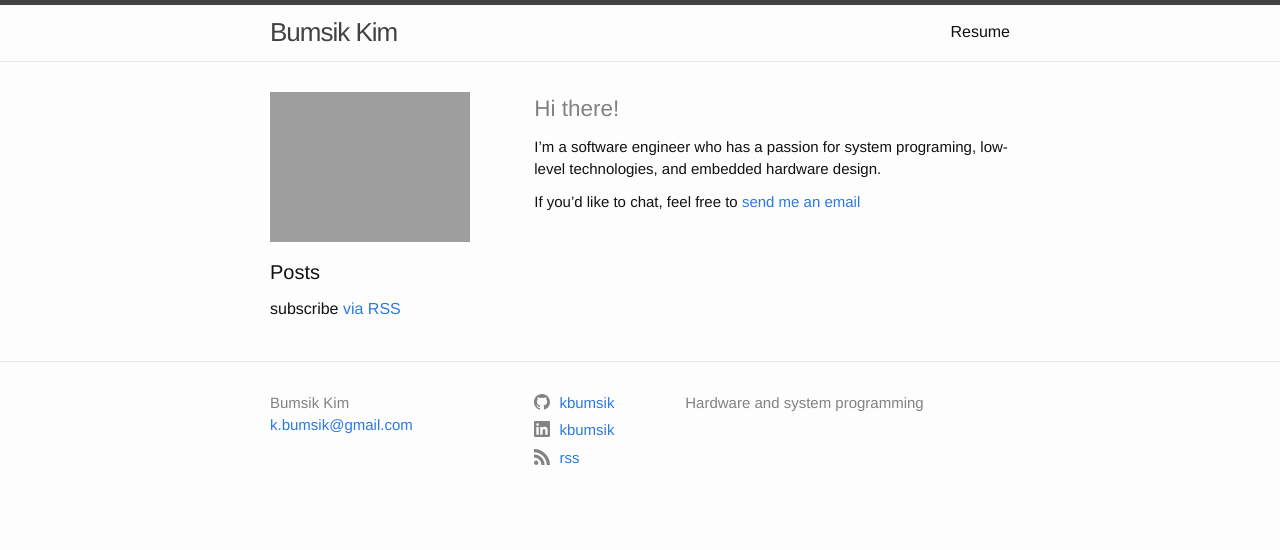
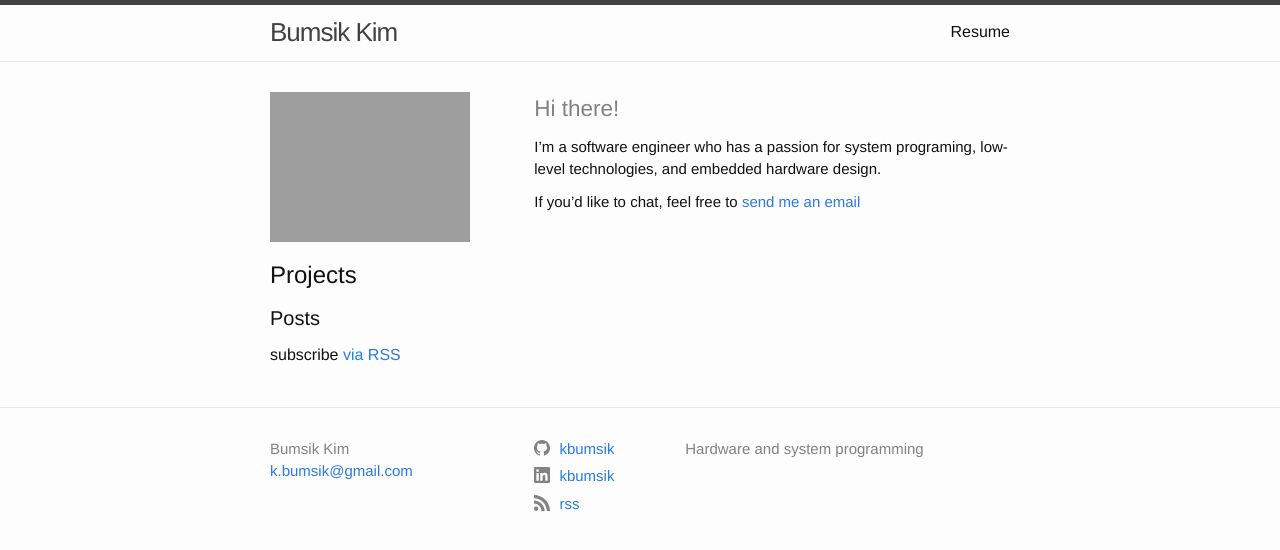
Before and after one commit to kbumsik/kbumsik.github.io, a Jekyll site: the page built from index.md, in a window 1280 px wide. Shown: the top 550 px of the page. Built offline with Jekyll 4.4.1, drawn with Linux system fonts in a browser that asks for light colours; a script that is not in the unit is left out.

Commit message:
Added Github repo card

```diff
--- a/index.md
+++ b/index.md
@@ -15,3 +15,8 @@
         <p>If you’d like to chat, feel free to <a href="mailto:{{ site.email }}">send me an email</a></p>
     </div>
 </div>
+
+## Projects
+
+<div class="github-card" data-github="kbumsik/WolfieMouse" data-width="400" data-height="200" data-theme="medium"></div>
+<script src="//cdn.jsdelivr.net/github-cards/latest/widget.js"></script>
```
